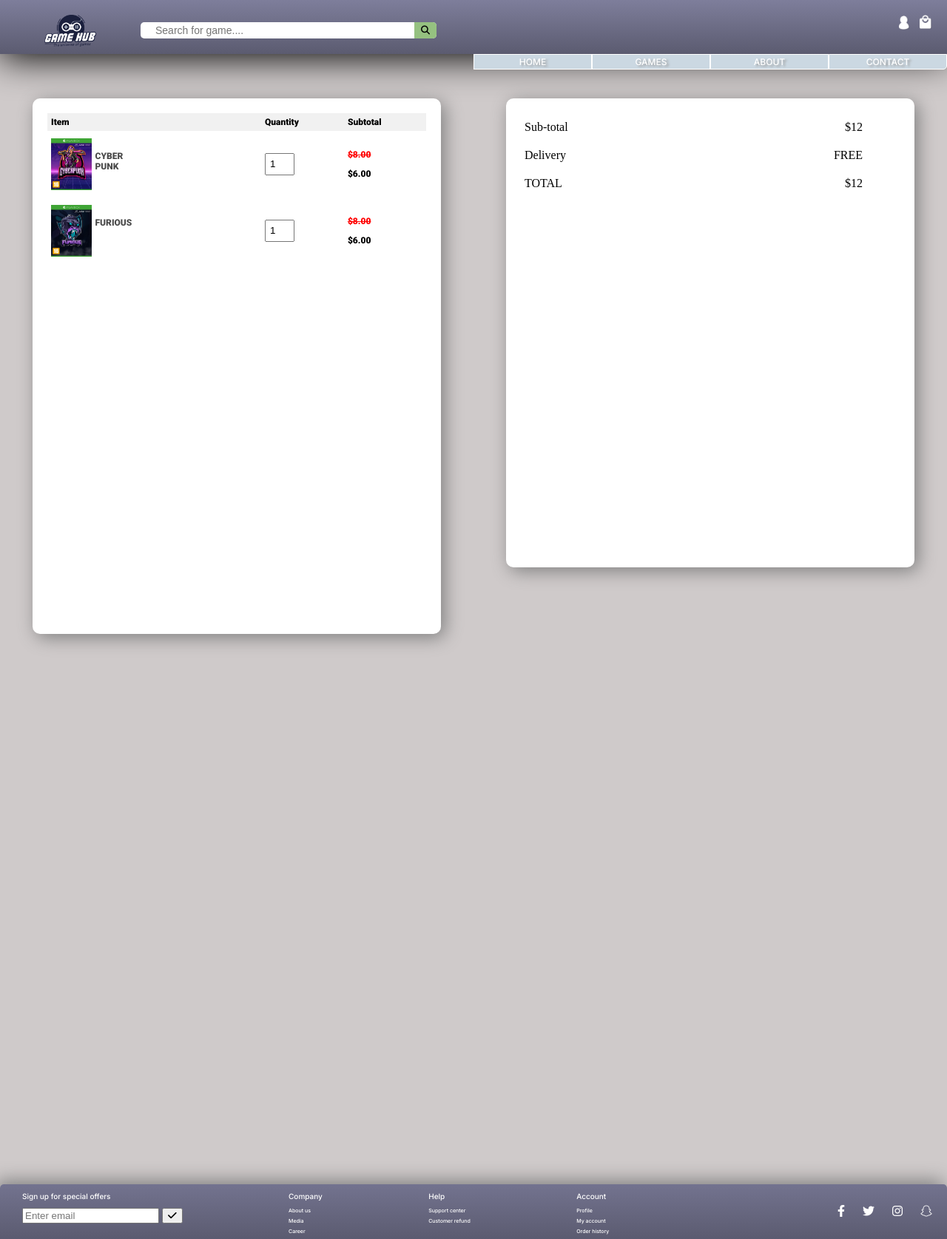
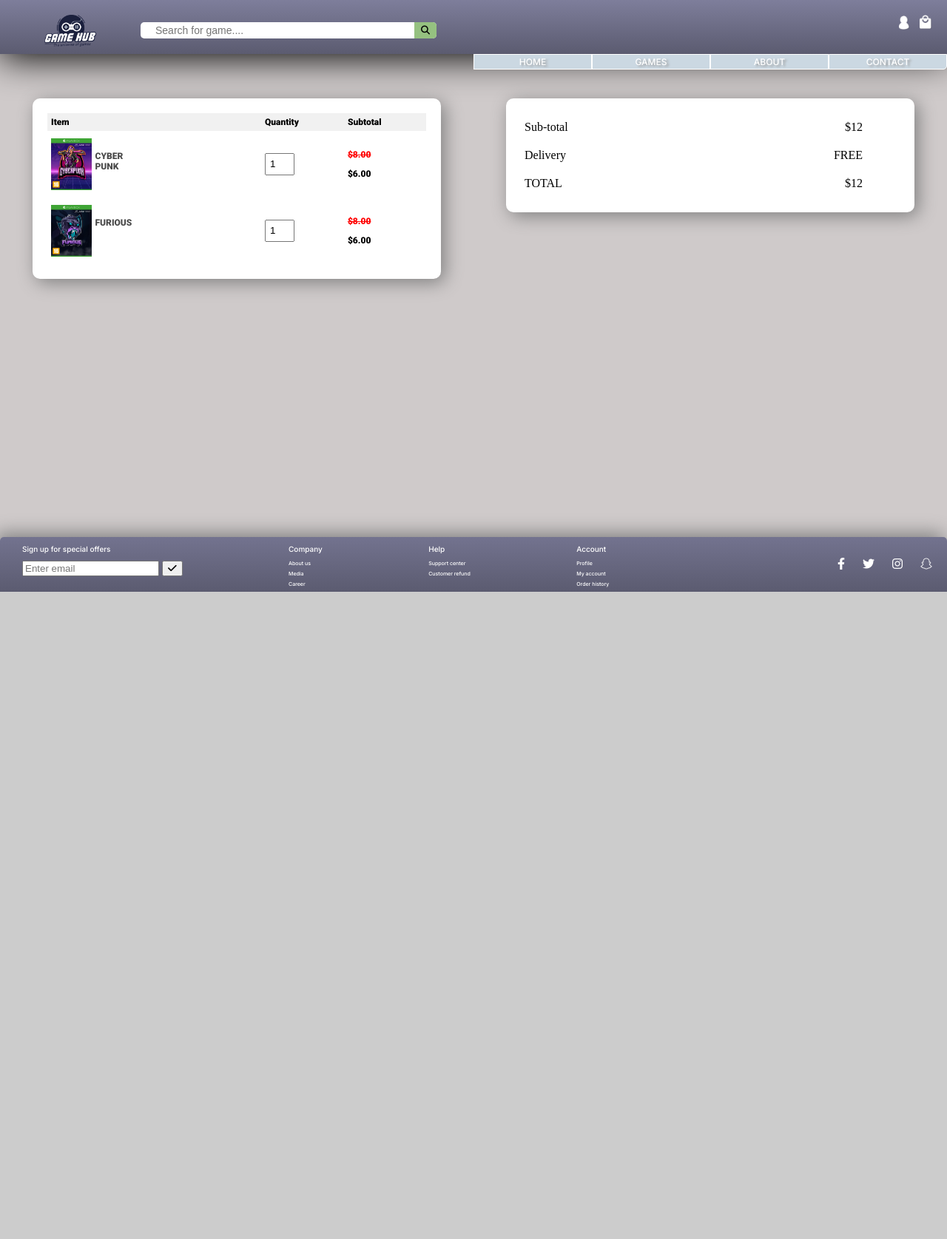
Before and after one commit to Noroff-FEU-Assignments/cross-course-project-evrlong, a PHP site: page /cart.html in a window 1280 px wide. Shown: the whole page at 74% size. After the commit the page ends 800 px from the top, so only its background shows below. Run offline with PHP 8.4, Linux system fonts and the light colour scheme.

Commit message:
Update style.css

```diff
--- a/CSS/style.css
+++ b/CSS/style.css
@@ -2,7 +2,9 @@
 
 body {
 height: fit-content;
-display: grid;
+min-height: 100vh;
+display: flex;
+flex-direction: column;
 grid-template-columns: 1fr;
 grid-template-rows:  1fr;
 background-color: rgb(207, 202, 202);
@@ -156,6 +158,7 @@ footer {
   background: linear-gradient(180deg, #73738F 0%, #5B5B70 100%);
   box-shadow: -5px -5px 25px grey;
   border-radius: 5px 5px 0px 0px;
+  margin-top: auto;
 
 
 
@@ -493,7 +496,7 @@ box-shadow: 2px -2px 10px grey;
   background-color: #ffffff;
   border-radius: 10px;
   box-shadow: 5px 5px 25px grey;
-  padding-bottom: 500px;
+
  }
 
  /* Cart page */
@@ -816,12 +819,15 @@ padding: 5px;
     }
 
     .topmenu_container {
+      align-items: flex-start;
       display: grid;
+      justify-content: flex-end;
       grid-template-columns:  1fr 1fr 1fr 1fr;
       grid-template-rows: 1fr;
       position: sticky;
+      width: 50%;
+      left: 50%;
       top: 73px;
-      width: 50%;
       height: 40px;
       justify-self: end;
       z-index: 3;
```
